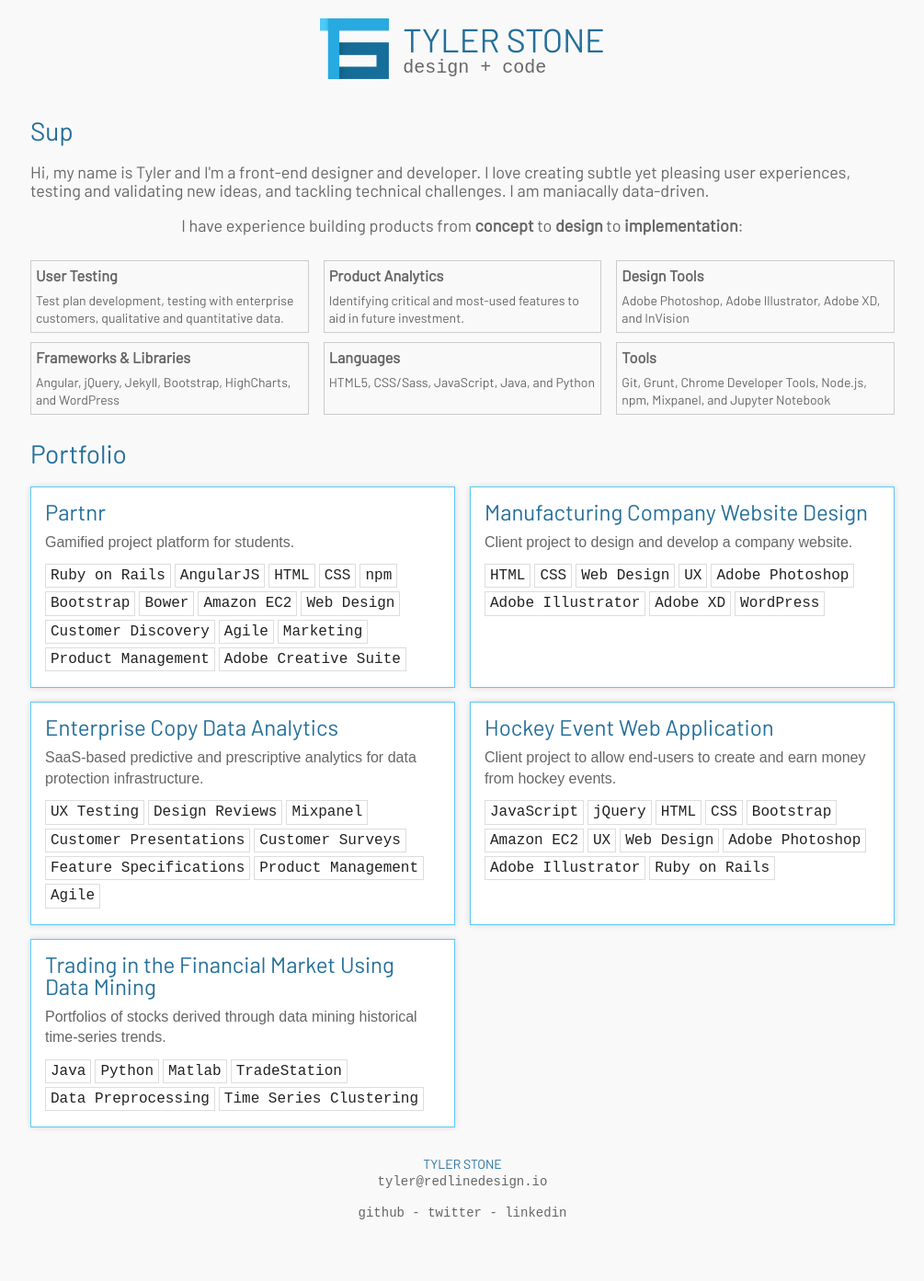
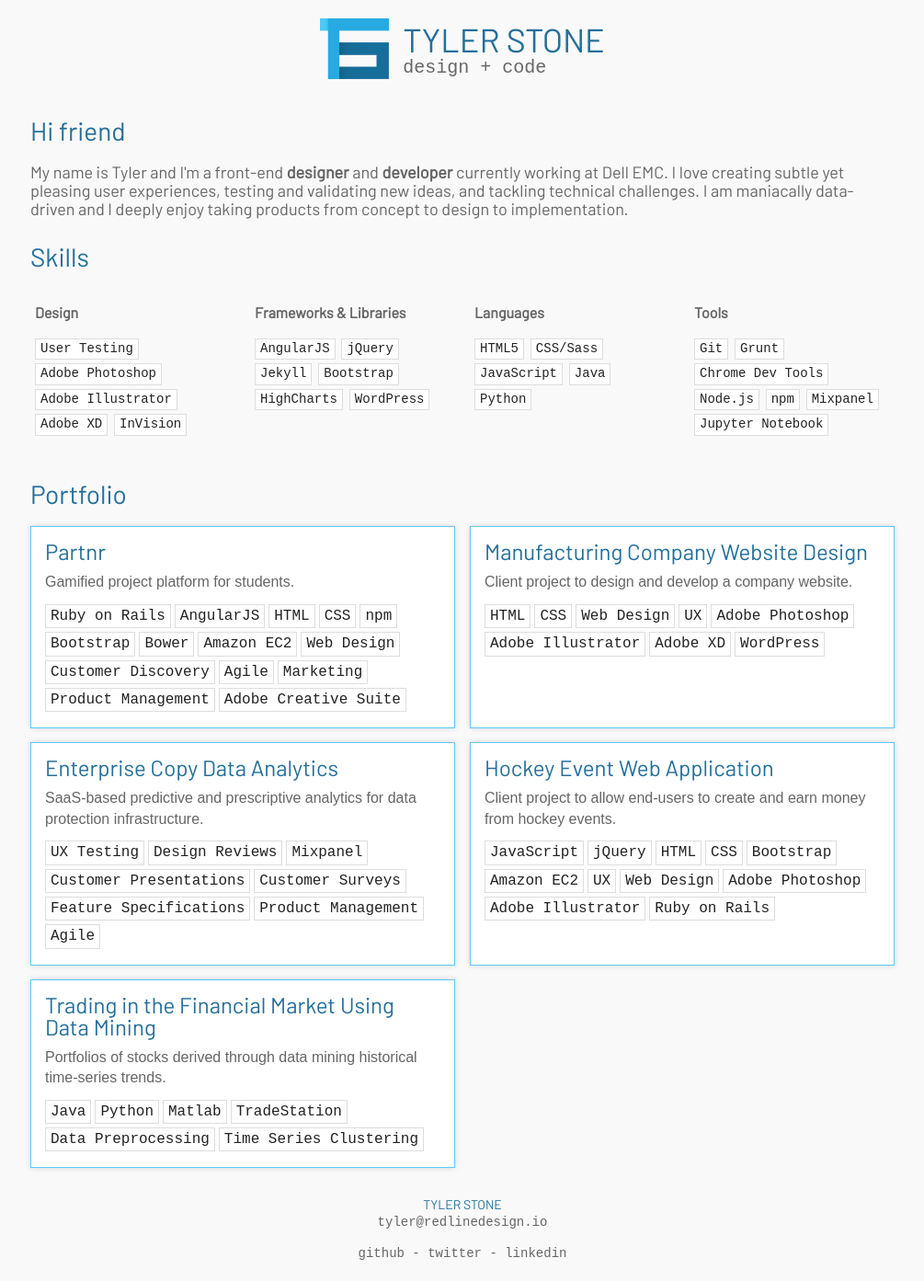
Before and after one commit to tyler-stone/tylerstone.io, a Jekyll site: the page built from index.md, in a window 1280 px wide. Shown: the whole page at 92% size, without its empty margins (137-1142 px from the left). Built offline with Jekyll 4.4.1, drawn with Linux system fonts in a browser that asks for light colours; before the commit the page ends 1349 px from its top, so only the background shows below that.

Commit message:
modified skills and top message

```diff
--- a/_layouts/portfolio.html
+++ b/_layouts/portfolio.html
@@ -3,60 +3,75 @@ layout: default
 weight: 1
 ---
 
-<h2 class="top-level-header">Sup</h2>
+<h2 class="top-level-header">Hi friend</h2>
 <div class="intro">
     <p>
-        Hi, my name is Tyler and I'm a front-end designer and developer. I love creating subtle yet pleasing user experiences, testing
-        and validating new ideas, and tackling technical challenges. I am maniacally data-driven.
+        My name is Tyler and I'm a front-end <strong>designer</strong> and <strong>developer</strong> currently working at Dell EMC. I love creating subtle yet pleasing user experiences, testing
+        and validating new ideas, and tackling technical challenges. I am maniacally data-driven and I deeply enjoy taking products from concept to design to
+        implementation.
     </p>
-    <p class="text-center">
-        I have experience building products from <strong>concept</strong> to <strong>design</strong> to <strong>implementation</strong>:
-    </p>
+</div>
+<h2 class="top-level-header">Skills</h2>
     <div class="row">
-        <div class="col-xs-12 col-sm-6 col-md-4 skill-highlight-box-wrapper">
+        <div class="col-xs-12 col-sm-6 col-md-3 skill-highlight-box-wrapper">
             <div class="skill-highlight-box">
-                <h3>User Testing</h3>
-                <span>Test plan development, testing with enterprise customers, qualitative and quantitative data.</span>
+                <h3>Design</h3>
+                <ul>
+                    <li class="skill-tag">User Testing</li>
+                    <li class="skill-tag">Adobe Photoshop</li>
+                    <li class="skill-tag">Adobe Illustrator</li>
+                    <li class="skill-tag">Adobe XD</li>
+                    <li class="skill-tag">InVision</li>
+                </ul>
             </div>
         </div>
-        <div class="col-xs-12 col-sm-6 col-md-4 skill-highlight-box-wrapper">
+        <div class="col-xs-12 col-sm-6 col-md-3 skill-highlight-box-wrapper">
             <div class="skill-highlight-box">
-                <h3>Product Analytics</h3>
-                <span>Identifying critical and most-used features to aid in future investment.</span>
+                <h3>Frameworks & Libraries</h3>
+                <ul>
+                    <li class="skill-tag">AngularJS</li>
+                    <li class="skill-tag">jQuery</li>
+                    <li class="skill-tag">Jekyll</li>
+                    <li class="skill-tag">Bootstrap</li>
+                    <li class="skill-tag">HighCharts</li>
+                    <li class="skill-tag">WordPress</li>
+                </ul>
             </div>
         </div>
-        <div class="col-xs-12 col-sm-6 col-md-4 skill-highlight-box-wrapper">
+        <div class="col-xs-12 col-sm-6 col-md-3 skill-highlight-box-wrapper">
             <div class="skill-highlight-box">
-                <h3>Design Tools</h3>
-                <span>Adobe Photoshop, Adobe Illustrator, Adobe XD, and InVision</span>
+                <h3>Languages</h3>
+                <ul>
+                    <li class="skill-tag">HTML5</li>
+                    <li class="skill-tag">CSS/Sass</li>
+                    <li class="skill-tag">JavaScript</li>
+                    <li class="skill-tag">Java</li>
+                    <li class="skill-tag">Python</li>
+                </ul>
             </div>
         </div>
-        <div class="col-xs-12 col-sm-6 col-md-4 skill-highlight-box-wrapper">
-            <div class="skill-highlight-box">
-                <h3>Frameworks & Libraries</h3>
-                <span>Angular, jQuery, Jekyll, Bootstrap, HighCharts, and WordPress</span>
-            </div>
-        </div>
-        <div class="col-xs-12 col-sm-6 col-md-4 skill-highlight-box-wrapper">
-            <div class="skill-highlight-box">
-                <h3>Languages</h3>
-                <span>HTML5, CSS/Sass, JavaScript, Java, and Python</span>
-            </div>
-        </div>
-        <div class="col-xs-12 col-sm-6 col-md-4 skill-highlight-box-wrapper">
+        <div class="col-xs-12 col-sm-6 col-md-3 skill-highlight-box-wrapper">
             <div class="skill-highlight-box">
                 <h3>Tools</h3>
-                <span>Git, Grunt, Chrome Developer Tools, Node.js, npm, Mixpanel, and Jupyter Notebook</span>
+                <ul>
+                    <li class="skill-tag">Git</li>
+                    <li class="skill-tag">Grunt</li>
+                    <li class="skill-tag">Chrome Dev Tools</li>
+                    <li class="skill-tag">Node.js</li>
+                    <li class="skill-tag">npm</li>
+                    <li class="skill-tag">Mixpanel</li>
+                    <li class="skill-tag">Jupyter Notebook</li>
+                </ul>
             </div>
         </div>
     </div>
-</div>
 <h2 class="top-level-header">Portfolio</h2>
 <div class="row">
 {% assign portfolioItems = site.portfolio | sort: "weight" %}
 {% for item in portfolioItems %}
 <div class="portfolio-tile-wrapper col-xs-12 col-md-6">
     <a href="{{ item.url }}" class="box-row portfolio-tile">
+
         <div>
             <h3>{{ item.title | escape }}</h3>
         </div>
--- a/_portfolio/partnr.html
+++ b/_portfolio/partnr.html
@@ -3,6 +3,7 @@ layout: portfolio-item
 title: Partnr
 description: Gamified project platform for students.
 skills: [Ruby on Rails, AngularJS, HTML, CSS, npm, Bootstrap, Bower, Amazon EC2, Web Design, Customer Discovery, Agile, Marketing, Product Management, Adobe Creative Suite]
+thumb_url: /assets/partnr/thumb.jpg
 weight: 1
 ---
 <div class="text-center">
--- a/assets/main.scss
+++ b/assets/main.scss
@@ -152,7 +152,6 @@ nav a.active {
 
 .skill-highlight-box {
     font-size: 14px;
-    border: 1px solid #ccc;
     color: #666;
     font-family: $font-stack-primary;
     padding: 5px;
@@ -161,9 +160,19 @@ nav a.active {
     max-width: 100%;
 
     h3 {
+        font-size: 16px;
         margin-top: 0;
         margin-bottom: 5px;
         font-weight: bold;
+    }
+
+    ul {
+        padding-left: 0;
+    }
+
+    .skill-tag {
+        font-size: 14px;
+        background: white;
     }
 }
 
@@ -225,6 +234,7 @@ nav a.active {
 }
 
 .skill-tag {
+    font-family: $font-stack-secondary;
     display: inline-block;
     padding: 1px 5px;
     color: #222;
```
